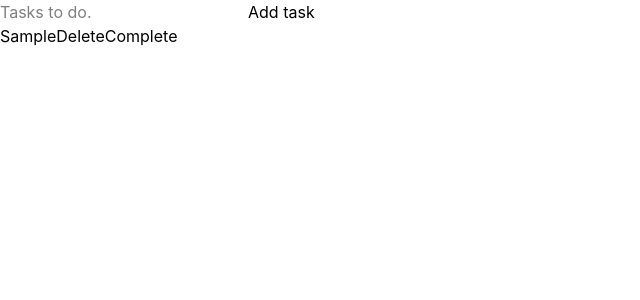
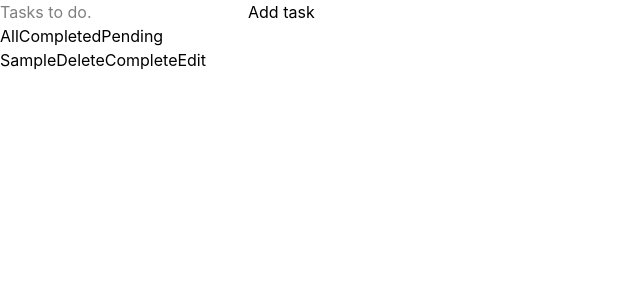
Before and after one commit to Tophem2O/todo-app, a React (Vite) app: page / in a window 1280 px wide. Both pictures are taken after typing "Sample" into the empty fields and a click on the button "Add task". Shown: the top 300 px of the page, without its empty margins (0-640 px from the left). Built offline with nearby package versions, Linux system fonts and the light colour scheme.

Commit message:
feat: created edit, functionality

```diff
--- a/src/components/Todo.tsx
+++ b/src/components/Todo.tsx
@@ -11,8 +11,11 @@ function Todo() {
 
     const [task, setTask] = useState<taskProperties[]>([])
     const [input, setInput] = useState("")
+    const [editText, setEditText] = useState("")
+    const [edittingTaskId, setEdittingTaskId] = useState<number | null>(null)
+    const [filter, setFilter] = useState<"All" | "Completed" | "Pending">("All")
 
-    const handleTaskInput = () => {
+    const handleInput = () => {
         if (input === "") {
             return
         }
@@ -28,11 +31,11 @@ function Todo() {
 
     const handleKeyDown = (event: React.KeyboardEvent<HTMLInputElement>) => {
         if (event.key === 'Enter') {
-            handleTaskInput()
+            handleInput()
         }
     }
 
-    const handleTaskDeletion = (idToDelete: number) => (
+    const handleDeletion = (idToDelete: number) => (
         setTask(task.filter(task => (task.id) !== (idToDelete)))
     )
 
@@ -50,6 +53,18 @@ function Todo() {
         }))
     )
 
+    const handleEditing = (taskId: number, newText: string) => (
+        setTask(task.map(task => {
+            if (task.id === taskId) {
+                return {
+                    ...task,
+                    text: newText
+                }
+            }
+            return task;
+        }))
+    )
+
     return (
         <div>
             <input
@@ -60,21 +75,43 @@ function Todo() {
                 onKeyDown={handleKeyDown}
                 className=""
             />
-            <button onClick={handleTaskInput}>Add task</button>
+            <button onClick={handleInput}>Add task</button>
+
+            <div>
+                <button onClick={() => setFilter("All")}>All</button>
+                <button onClick={() => setFilter("Completed")}>Completed</button>
+                <button onClick={() => setFilter("Pending")}>Pending</button>
+            </div>
 
             <ul>
                 {
                     task.map((task) => (
                         <li
                             key={task.id}
-                        ><span className={task.isCompleted ? "line-through" : ""}>{task.text}</span>
-                            <button onClick={() => handleTaskDeletion(task.id)}>Delete</button>
+                        >
+                            {
+                                edittingTaskId === task.id ? (
+                                    <input value={editText} onChange={(e) => setEditText(e.target.value)} />
+                                ) : (
+                                    <span className={task.isCompleted ? "line-through" : ""}>{task.text}</span>
+                                )
+                            }
+                            <button onClick={() => handleDeletion(task.id)}>Delete</button>
                             <button onClick={() => isTaskComplete(task.id)}>{task.isCompleted ? "Undo" : "Complete"}</button>
+                            <button onClick={() => {
+                                if (edittingTaskId === task.id) {
+                                    handleEditing(task.id, editText);
+                                    setEdittingTaskId(null);
+                                } else {
+                                    setEdittingTaskId(task.id);
+                                    setEditText(task.text);
+                                }
+                            }} >{edittingTaskId === task.id ? "Save" : "Edit"}</button>
                         </li>
                     ))
                 }
             </ul>
-        </div>
+        </div >
     )
 }
 
```
